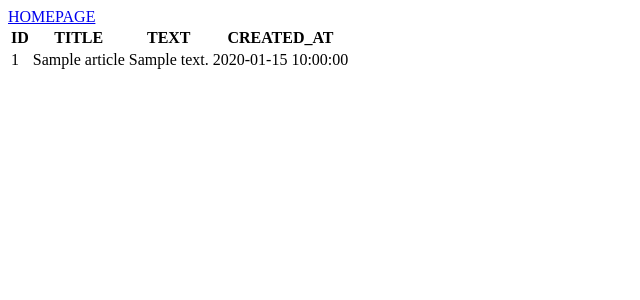
After one commit to axon7/news_article_system, a PHP site: page /show_news.php in a window 1280 px wide. The commit adds this page. Shown: the top 300 px of the page, without its empty margins (0-640 px from the left). Run offline with PHP 8.4, Linux system fonts and the light colour scheme; tables that the repository leaves empty or names only in its code hold one stand-in row (values such as "Sample post").

Commit message:
get all news

```diff
--- a/classes/News.php
+++ b/classes/News.php
@@ -1,6 +1,4 @@
 <?php
-
-
 require_once (__DIR__ . '/../config/database.php');
 
 class News extends Database {
@@ -42,6 +40,13 @@ class News extends Database {
 
     }
 
+    public function getAllNews(){
+        $sql = 'SELECT * FROM articles';
+        $stmt = $this->connect()->prepare($sql);
+        $stmt->execute();
+        return $stmt -> fetchAll(PDO::FETCH_ASSOC);
+    }
+
 
 
 }
--- a/index.php
+++ b/index.php
@@ -3,6 +3,7 @@
 require_once 'classes/News.php';
 $news = new News();
 $authors = $news->getAllAuthors();
+
 
 if(!empty($_POST)) {
     $text = isset($_POST['text']) ? $_POST['text'] : '';;
@@ -15,6 +16,7 @@ if(!empty($_POST)) {
 }
 ?>
 
+<a href="show_news.php">SHOW NEWS</a>
 
 <!--form to add or edit news articles-->
 <form method="POST" action="">
--- /dev/null
+++ b/show_news.php
@@ -0,0 +1,31 @@
+<?php
+
+
+require_once 'classes/News.php';
+$news = new News();
+$allNews = $news->getAllNews();
+
+?>
+
+<a href="index.php">HOMEPAGE</a>
+
+<table>
+    <thead>
+        <tr>
+            <th>ID</th>
+            <th>TITLE</th>
+            <th>TEXT</th>
+            <th>CREATED_AT</th>
+        </tr>
+    </thead>
+    <tbody>
+        <?php foreach ($allNews as $news):?>
+         <tr>
+             <td><?php echo $news['id']; ?></td>
+             <td><?php echo $news['title']; ?></td>
+             <td><?php echo $news['text']; ?></td>
+             <td><?php echo $news['created_at']; ?></td>
+         </tr>
+        <?php endforeach;?>
+    </tbody>
+</table>
```
